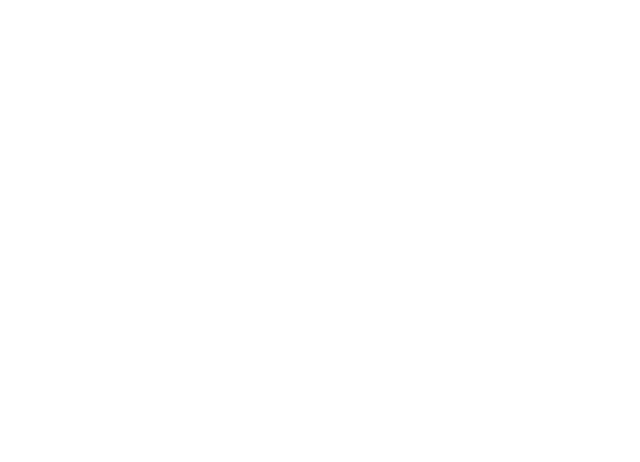
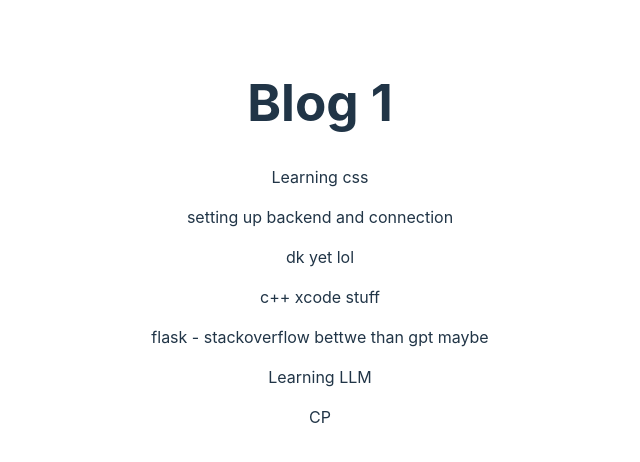
Before and after one commit to tw107y/blogsite, a React (Vite) app in the folder blogsite/: page /codingblog in a window 1280 px wide. Before the commit this address had no page. Shown: the top 462 px of the page, without its empty margins (320-960 px from the left). Built offline with nearby package versions, Linux system fonts and the light colour scheme.

Commit message:
added coding blog

```diff
--- a/blogsite/src/routes/AppRoutes.tsx
+++ b/blogsite/src/routes/AppRoutes.tsx
@@ -5,6 +5,7 @@ import { Routes, Route } from 'react-router-dom';
 import Main from './views/Main';
 import Diary from './views/Diary';
 import ViteTemp from './views/ViteTemp';
+import CodingBlog from './views/CodingBlog'
 
 const AppRoutes = () => {
   return (
@@ -12,6 +13,7 @@ const AppRoutes = () => {
       <Route path="/" element={<Main />} />
       <Route path="/diary" element={<Diary />} />
       <Route path="/vite" element={<ViteTemp />} />
+      <Route path="/codingblog" element={<CodingBlog />} />
 
     </Routes>
   );
```
